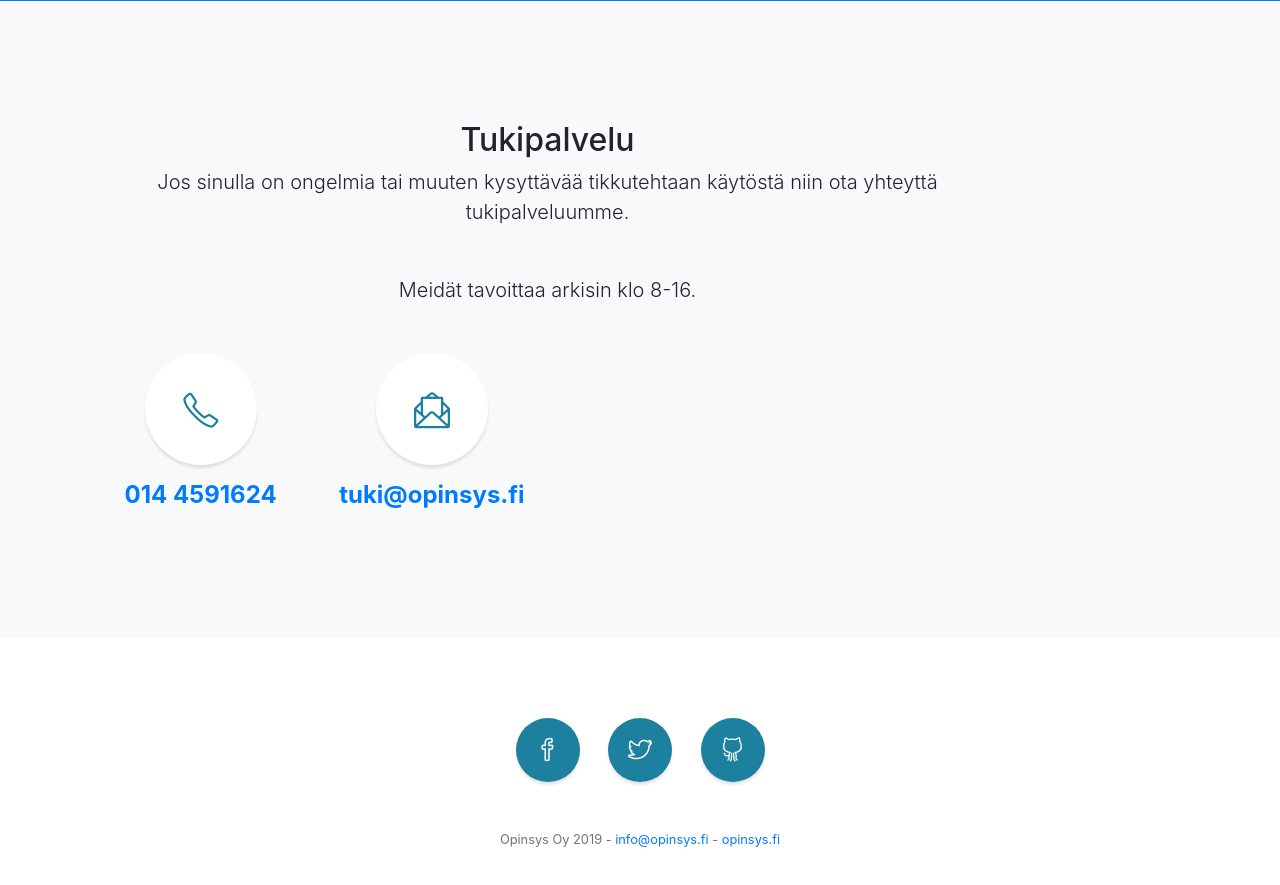
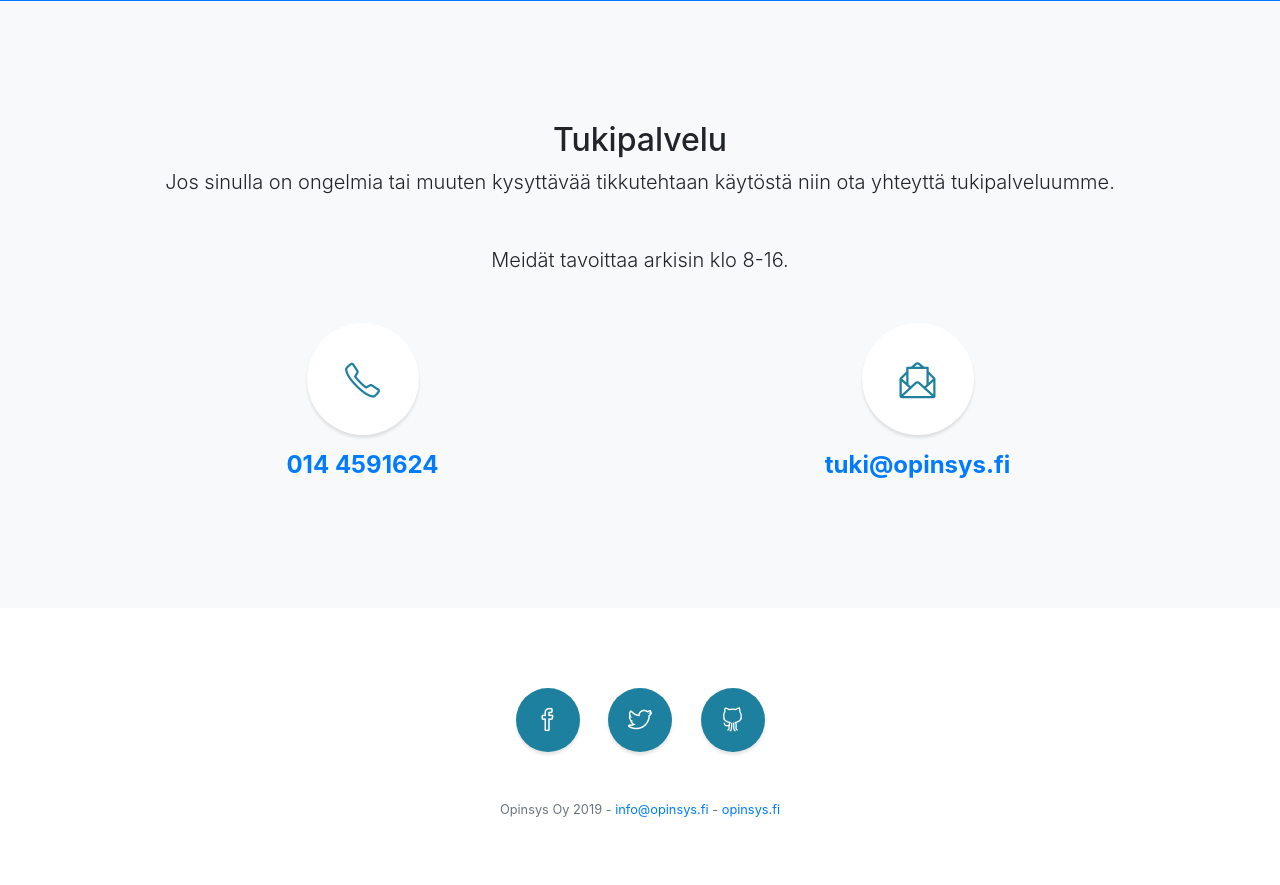
Before and after one commit to miguit/tikkutehdas.fi, a website with bundled scripts: page index.html in a window 1280 px wide. Shown: the part 3160-4045 px from the top of the page. Built offline with nearby package versions, Linux system fonts and the light colour scheme.

Commit message:
Adjustments to support.

```diff
--- a/index.html
+++ b/index.html
@@ -158,15 +158,15 @@
 
   <!-- Tuki -->
   <section class="content-section bg-light text-center" id="support">
-    <div class="container text-center">
+    <div class="container">
 
-        <div class="col-lg-10">
+        <div class="col-lg-12">
           <h2>Tukipalvelu</h2>
           <p class="lead mb-5">Jos sinulla on ongelmia tai muuten kysyttävää tikkutehtaan käytöstä niin ota yhteyttä tukipalveluumme. <p>
           <p class="lead mb-5">Meidät tavoittaa arkisin klo 8-16.</p>
 
        <div class="row">
-        <div class="col-lg-3 col-md-6 mb-5 mb-lg-0">
+        <div class="col-lg-6 col-md-6 mb-6 mb-lg-0">
           <span class="service-icon rounded-circle mx-auto mb-3">
             <i class="icon-phone"></i>
           </span>
@@ -174,7 +174,7 @@
             <strong><a href="tel:+35814 4591624">014 4591624</a></strong>
           </h4>
         </div>
-        <div class="col-lg-3 col-md-6 mb-5 mb-lg-0">
+        <div class="col-lg-6 col-md-6 mb-6 mb-lg-0">
           <span class="service-icon rounded-circle mx-auto mb-3">
             <i class="icon-envelope-letter"></i>
           </span>
@@ -188,7 +188,7 @@
   </section>
 
   <!-- Footer -->
-  <footer class="footer text-center id="contact"">
+  <footer class="footer text-center" id="contact">
     <div class="container">
       <ul class="list-inline mb-5">
         <li class="list-inline-item">
```
